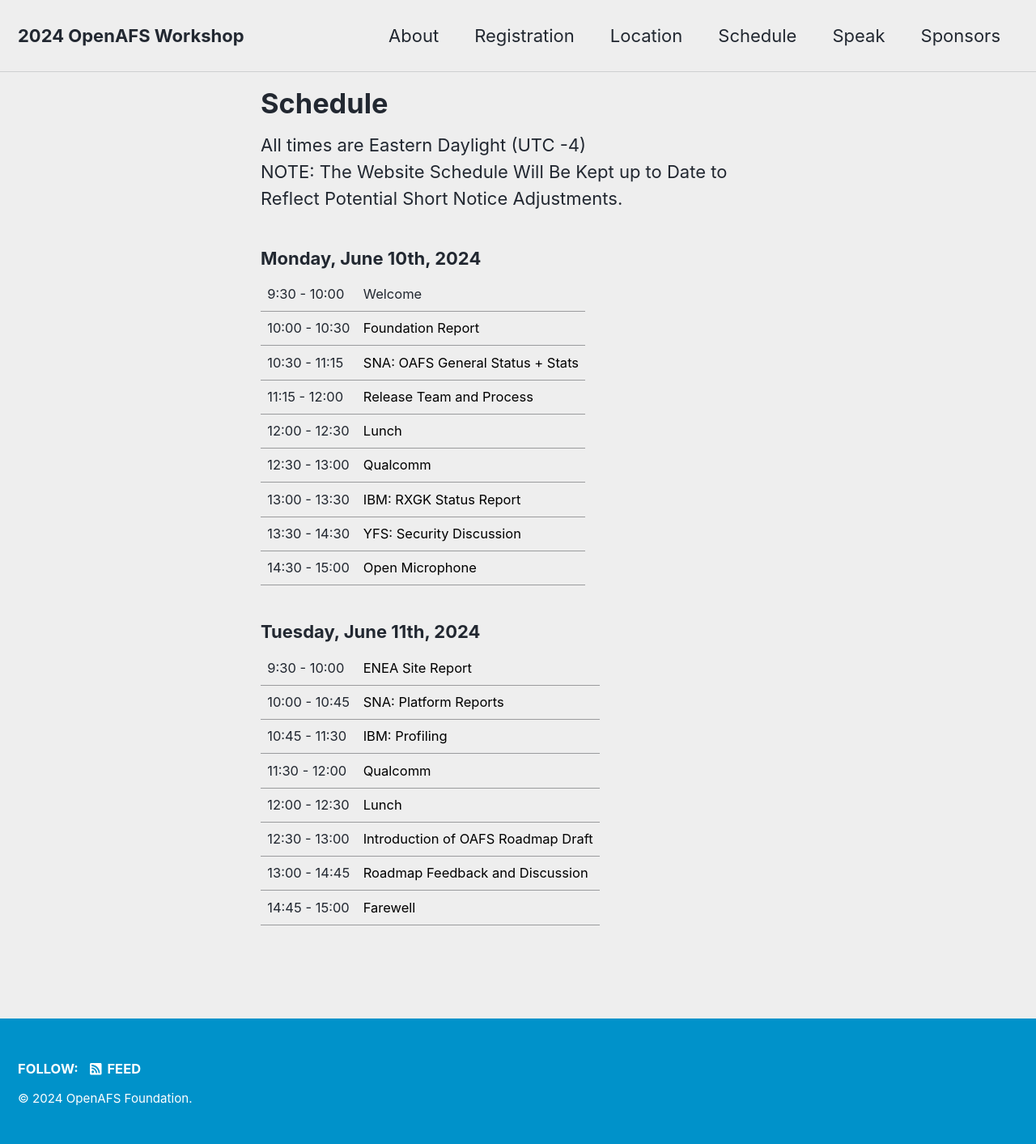
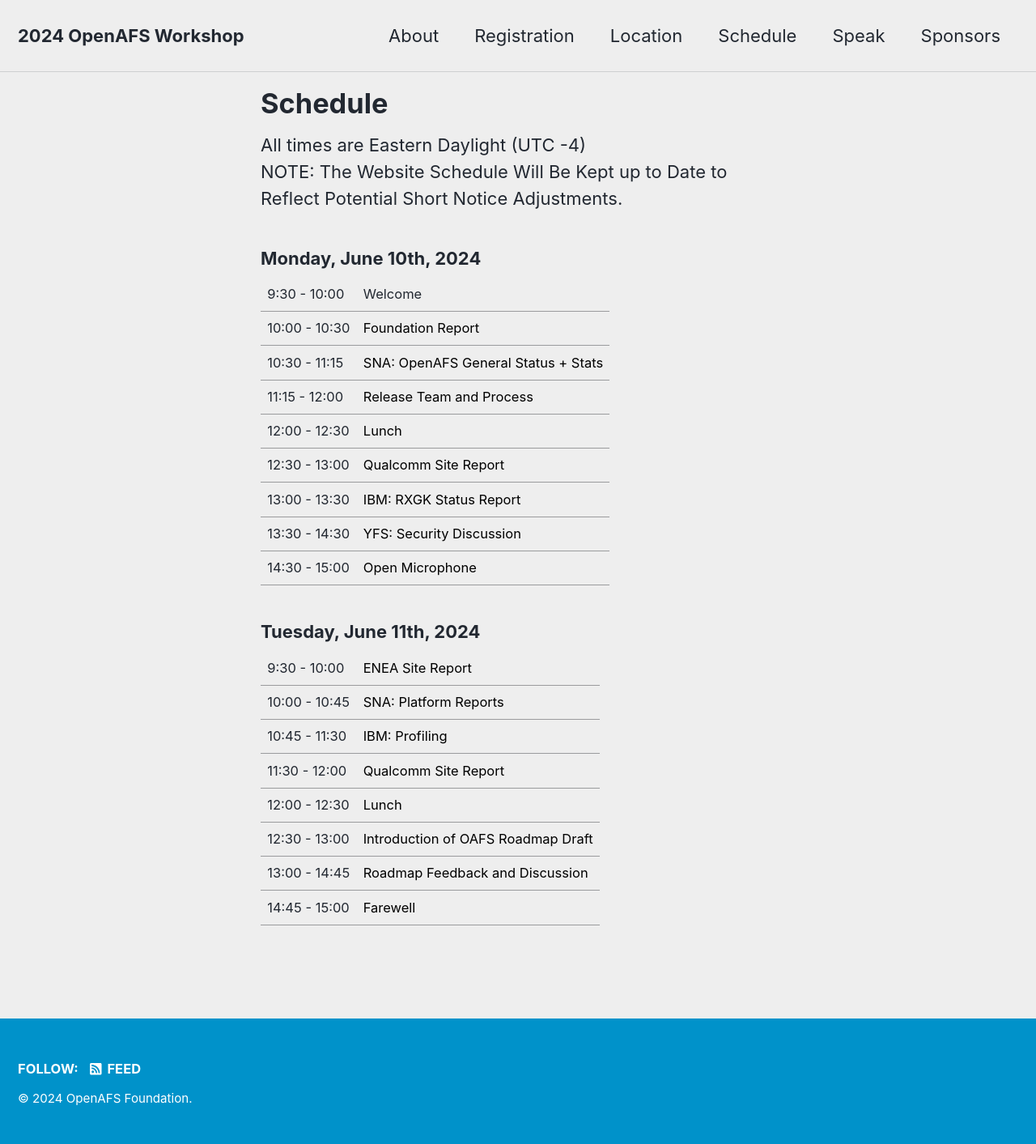
Before and after one commit to openafsfoundation/openafs-workshop.org, a Jekyll site: the page built from _pages/schedule.md, in a window 1280 px wide. Shown: the whole page at 81% size. Built offline with Jekyll 4.4.1, drawn with Linux system fonts in a browser that asks for light colours; cached includes are drawn as plain includes; nearby versions of some CDN libraries.

Commit message:
Changed Qualcomm and OAFS in Schedule Page

```diff
--- a/_pages/schedule.md
+++ b/_pages/schedule.md
@@ -7,10 +7,10 @@
     slots:
       - ["9:30 - 10:00", "Welcome", "nodesc"]
       - ["10:00 - 10:30", "Foundation Report", ""]
-      - ["10:30 - 11:15", "SNA: OAFS General Status + Stats", ""]
+      - ["10:30 - 11:15", "SNA: OpenAFS General Status + Stats", ""]
       - ["11:15 - 12:00", "Release Team and Process", ""]
       - ["12:00 - 12:30", "Lunch", ""]
-      - ["12:30 - 13:00", "Qualcomm", ""]
+      - ["12:30 - 13:00", "Qualcomm Site Report", ""]
       - ["13:00 - 13:30", "IBM: RXGK Status Report", ""]
       - ["13:30 - 14:30", "YFS: Security Discussion", ""]
       - ["14:30 - 15:00", "Open Microphone", ""]
@@ -19,7 +19,7 @@
       - ["9:30 - 10:00", "ENEA Site Report", ""]
       - ["10:00 - 10:45", "SNA: Platform Reports", ""]
       - ["10:45 - 11:30", "IBM: Profiling", ""]
-      - ["11:30 - 12:00", "Qualcomm", ""]
+      - ["11:30 - 12:00", "Qualcomm Site Report", ""]
       - ["12:00 - 12:30", "Lunch", ""]
       - ["12:30 - 13:00", "Introduction of OAFS Roadmap Draft", ""]
       - ["13:00 - 14:45", "Roadmap Feedback and Discussion", ""]
```
